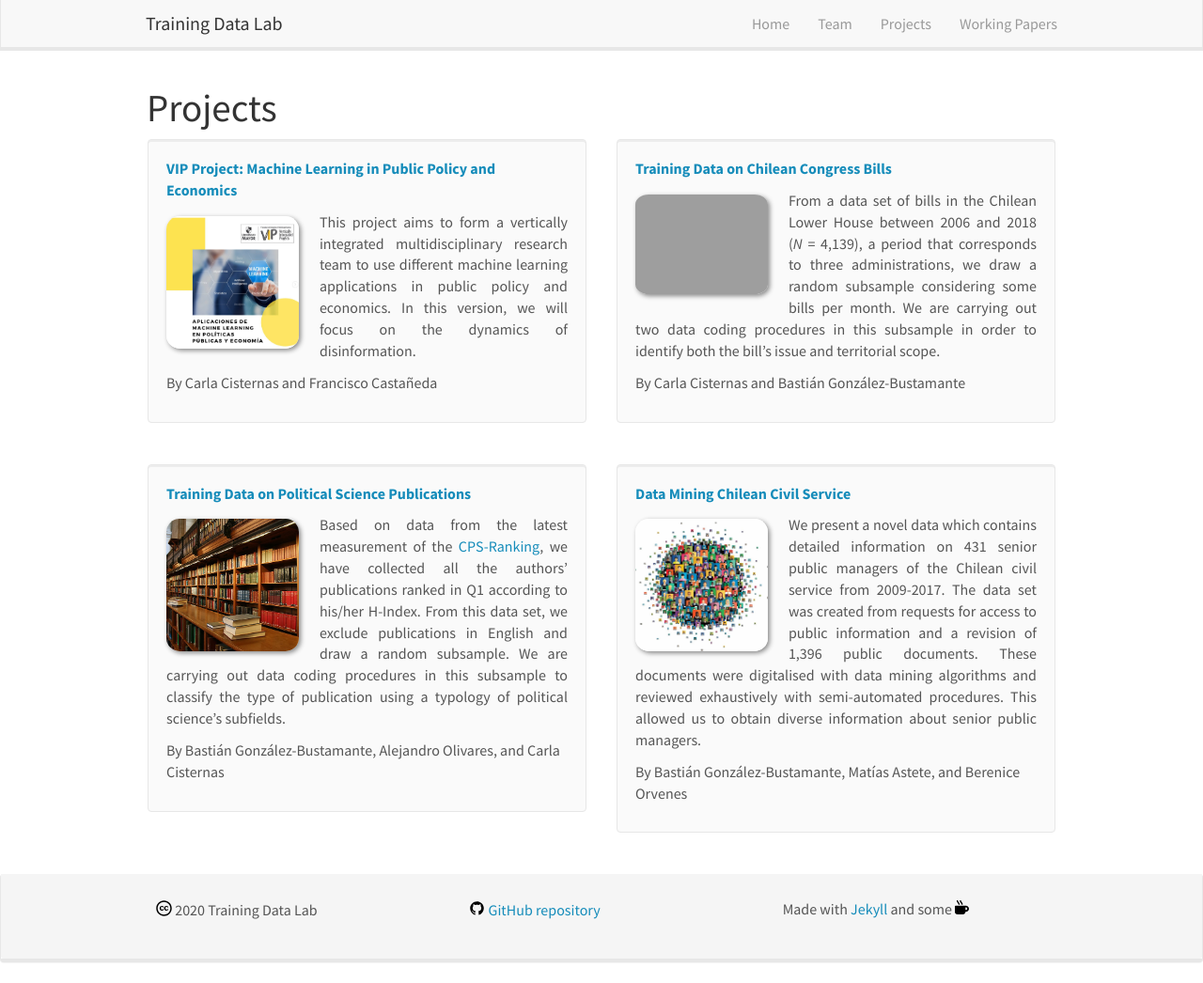
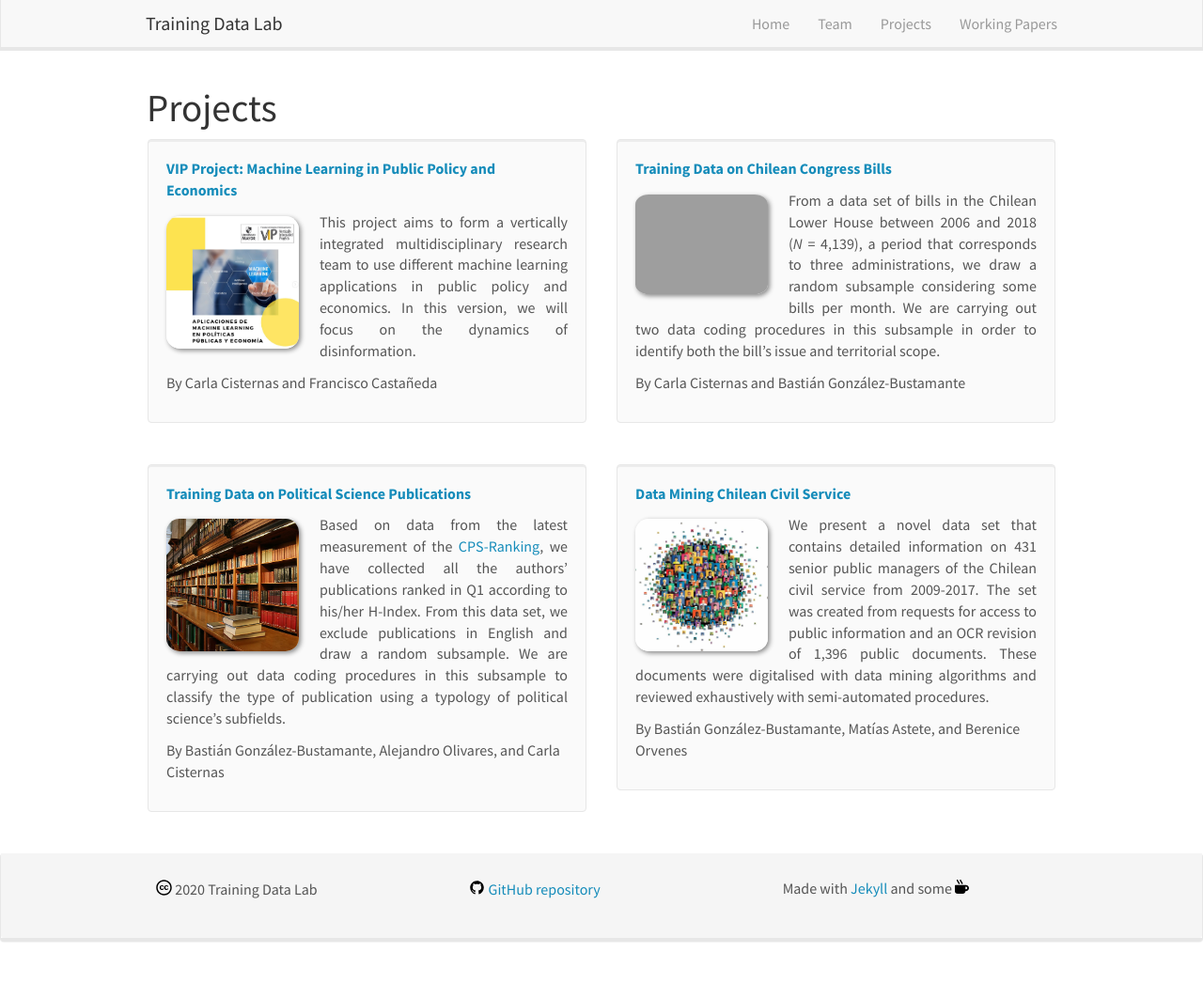
Before and after one commit to training-datalab/old-training-datalab.com, a Jekyll site: the page built from _pages/projects.md, in a window 1280 px wide and 1046 px high. Shown: the whole window at 94% size. Built offline with Jekyll 4.4.1, drawn with Linux system fonts in a browser that asks for light colours; nearby versions of some CDN libraries.

Commit message:
Update projects.yml

```diff
--- a/_data/projects.yml
+++ b/_data/projects.yml
@@ -30,7 +30,7 @@
 
 - title: "Data Mining Chilean Civil Service"
   image: Civil-Servants.jpg
-  description: We present a novel data which contains detailed information on 431 senior public managers of the Chilean civil service from 2009-2017. The data set was created from requests for access to public information and a revision of 1,396 public documents. These documents were digitalised with data mining algorithms and reviewed exhaustively with semi-automated procedures. This allowed us to obtain diverse information about senior public managers.
+  description: We present a novel data set that contains detailed information on 431 senior public managers of the Chilean civil service from 2009-2017. The set was created from requests for access to public information and an OCR revision of 1,396 public documents. These documents were digitalised with data mining algorithms and reviewed exhaustively with semi-automated procedures.
   authors: Bastián González-Bustamante, Matías Astete, and Berenice Orvenes
   link:
     url: https://training-datalab.com/projects/chilean-civil-service
```
